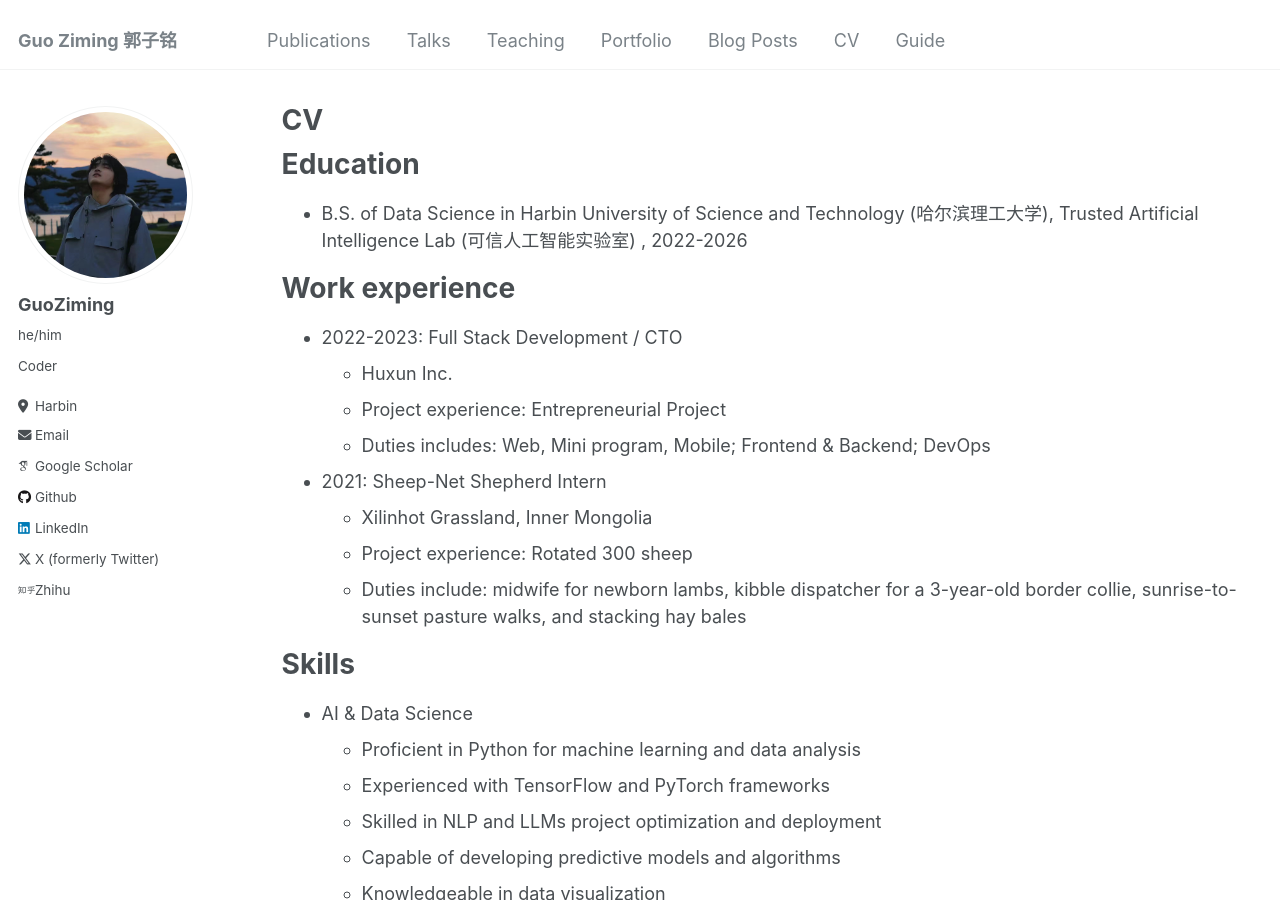
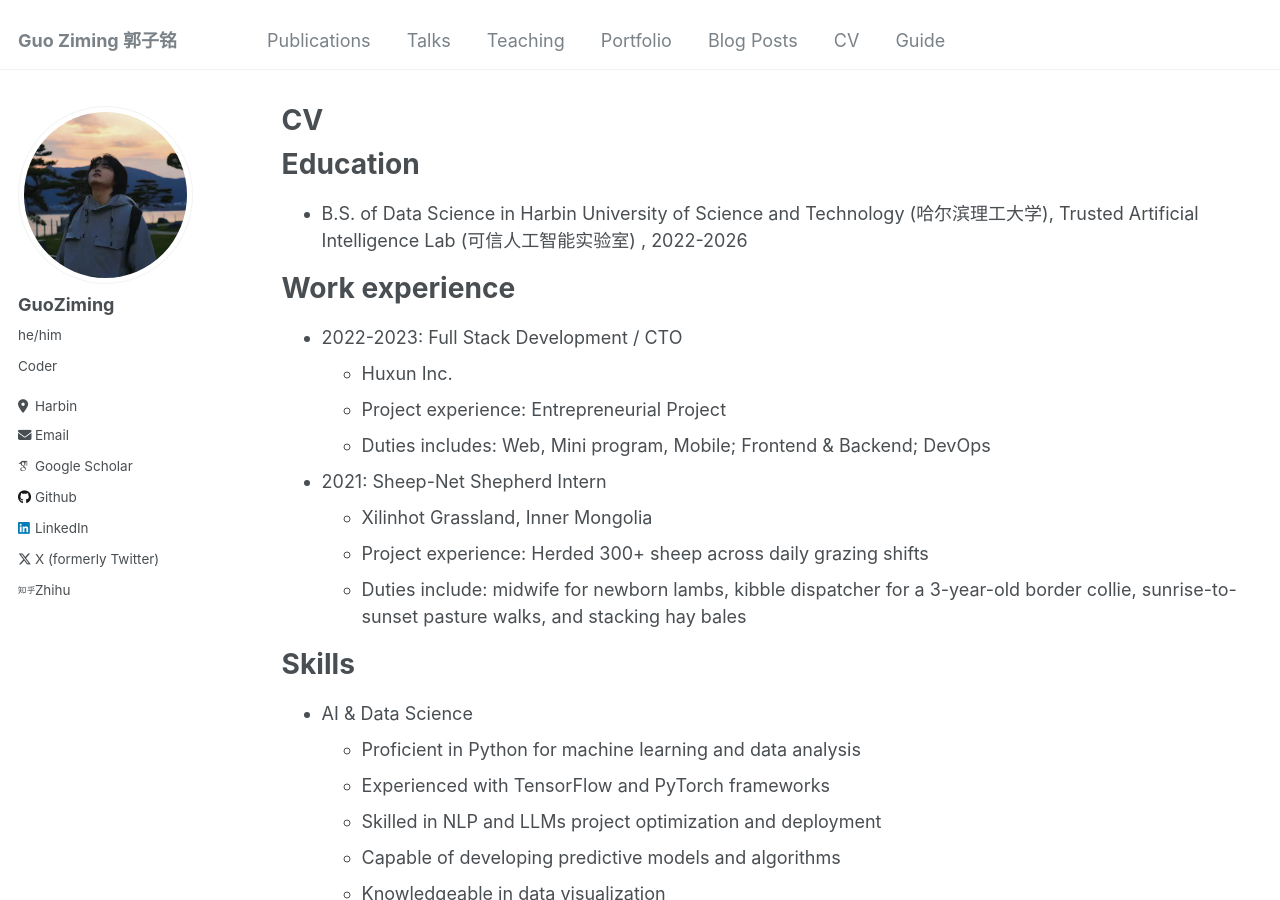
Before and after one commit to mcxiaoxiao/mcxiaoxiao.github.io, a Jekyll site: the page built from _pages/cv.md, in a window 1280 px wide and 900 px high. Built offline with Jekyll 4.4.1, drawn with Linux system fonts in a browser that asks for light colours; some web fonts are replaced.

Commit message:
Update cv.md

```diff
--- a/_pages/cv.md
+++ b/_pages/cv.md
@@ -27,7 +27,7 @@ Work experience
 
 * 2021: Sheep-Net Shepherd Intern
   * Xilinhot Grassland, Inner Mongolia
-  * Project experience: Rotated 300 sheep
+  * Project experience: Herded 300+ sheep across daily grazing shifts
   * Duties include: midwife for newborn lambs, kibble dispatcher for a 3-year-old border collie, sunrise-to-sunset pasture walks, and stacking hay bales
 
 Skills
```
